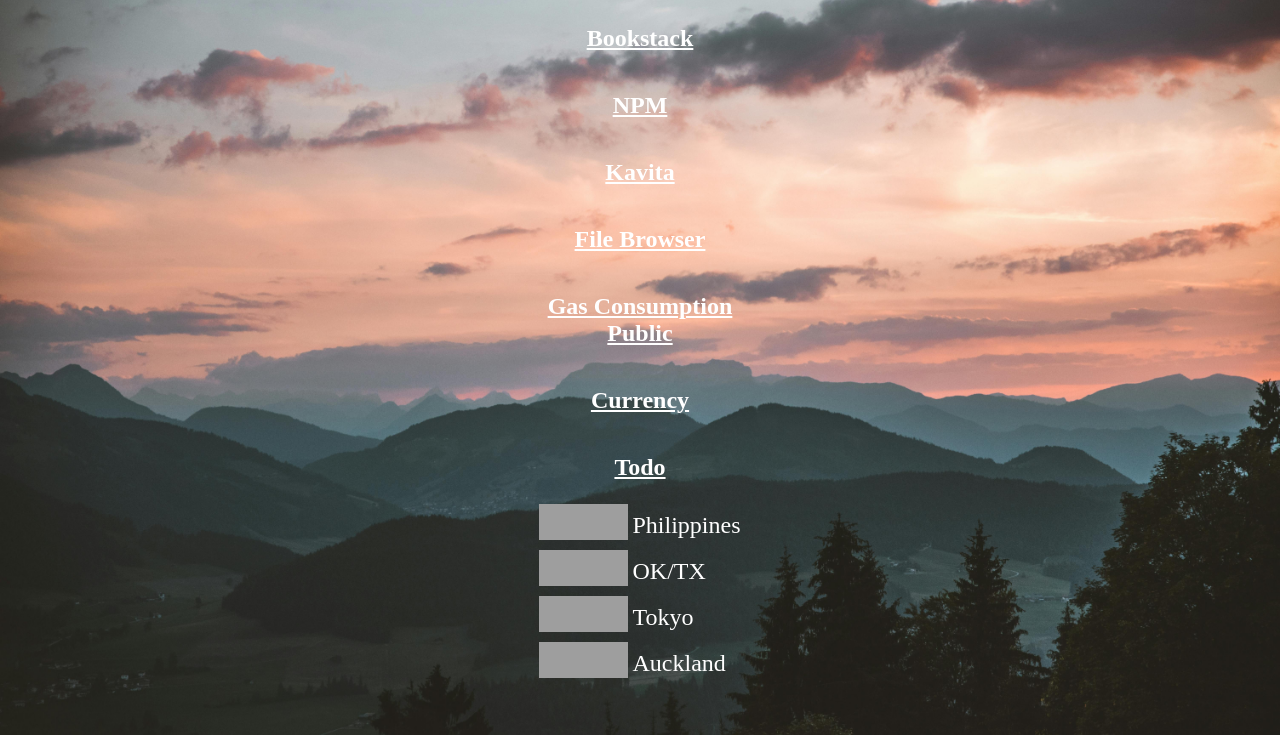
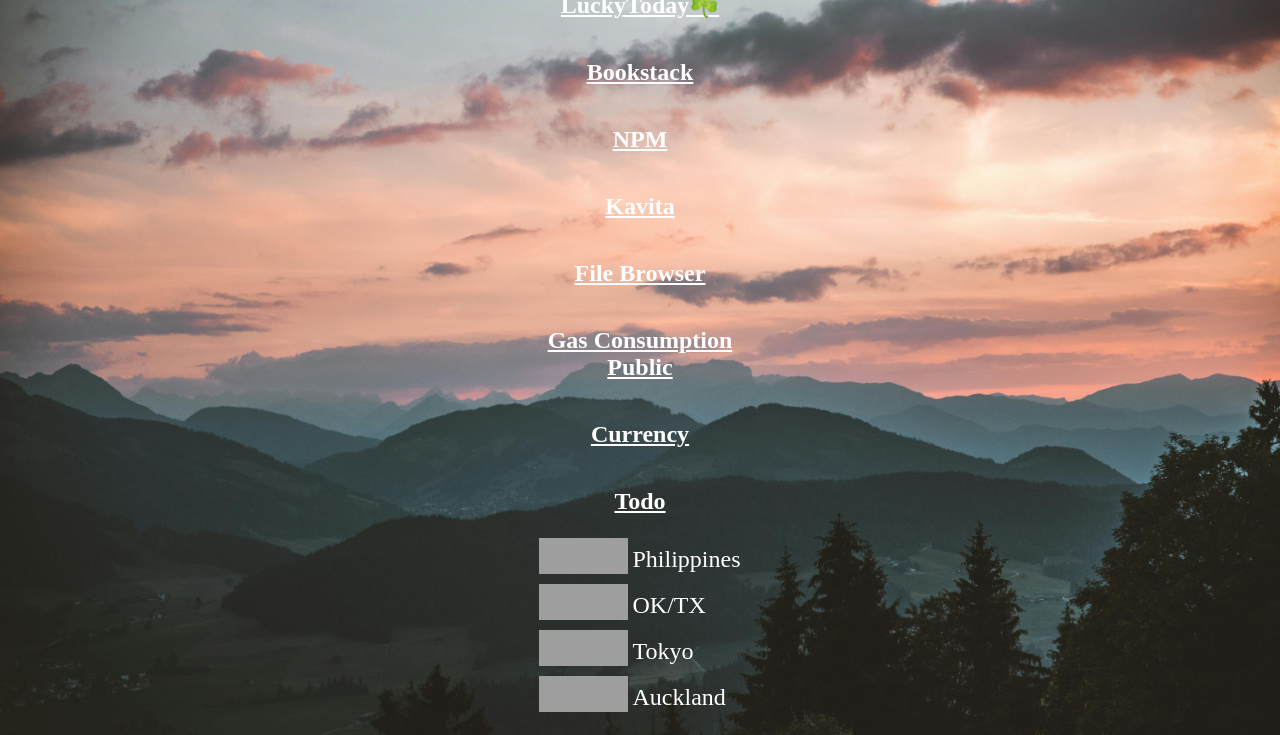
Before and after one commit to asher-lab/asher-lab.github.io, a plain HTML site: page index.html in a window 1280 px wide. Shown: the part 105-840 px from the top of the page. Drawn offline with Linux system fonts and the light colour scheme; grey boxes are pictures that could not be loaded.

Commit message:
Update index.html

```diff
--- a/index.html
+++ b/index.html
@@ -51,6 +51,9 @@
 </div>
 
 <div class="text-item">
+  <a href="https://www.random.org/integer-sets/?sets=6&num=6&min=1&max=31&seqnos=on&commas=on&sort=on&order=index&format=html&rnd=new" target="_blank">LuckyToday☘️</a>
+</div>
+<div class="text-item">
   <a href="https://bookstack.asherl.com" target="_blank">Bookstack</a>
 </div>
 <div class="text-item">
```
